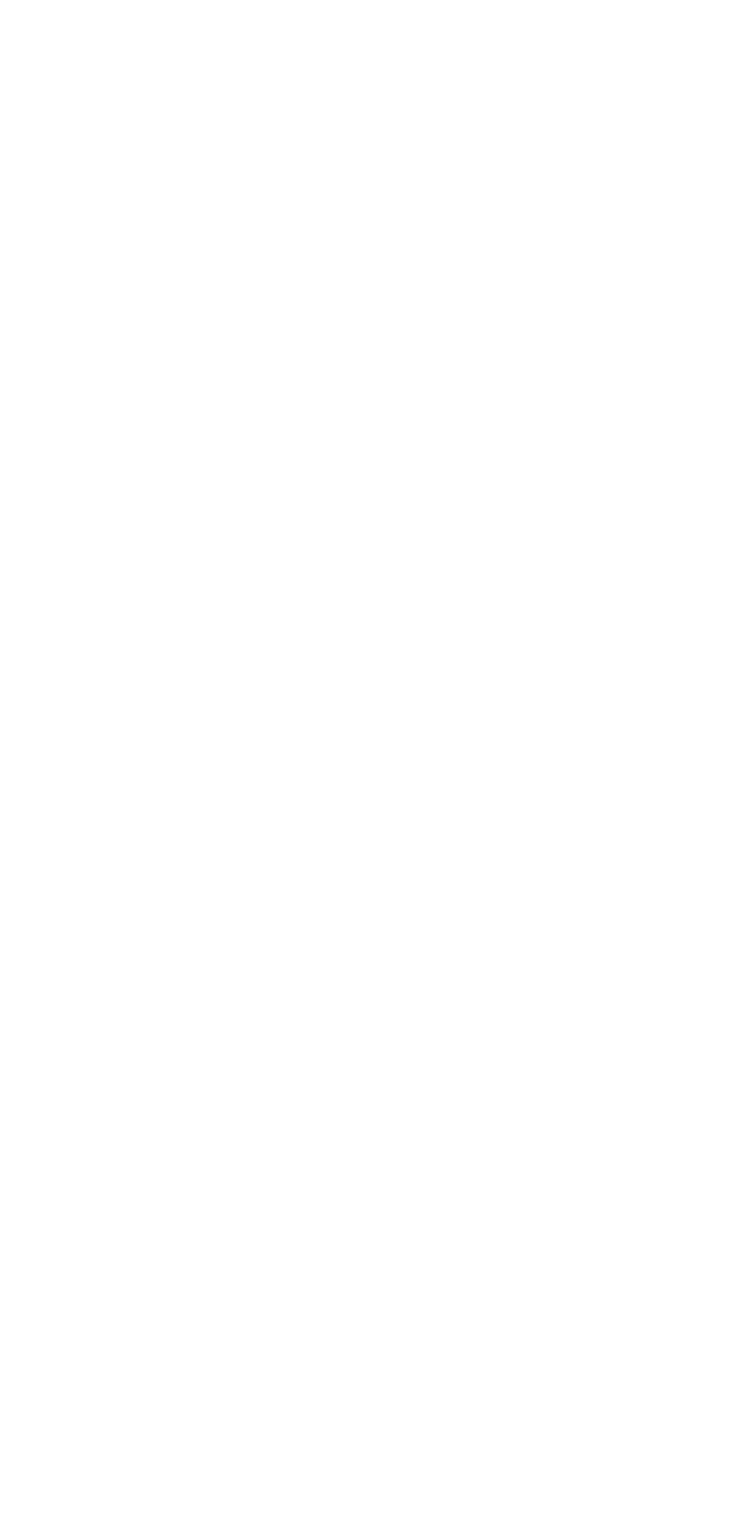
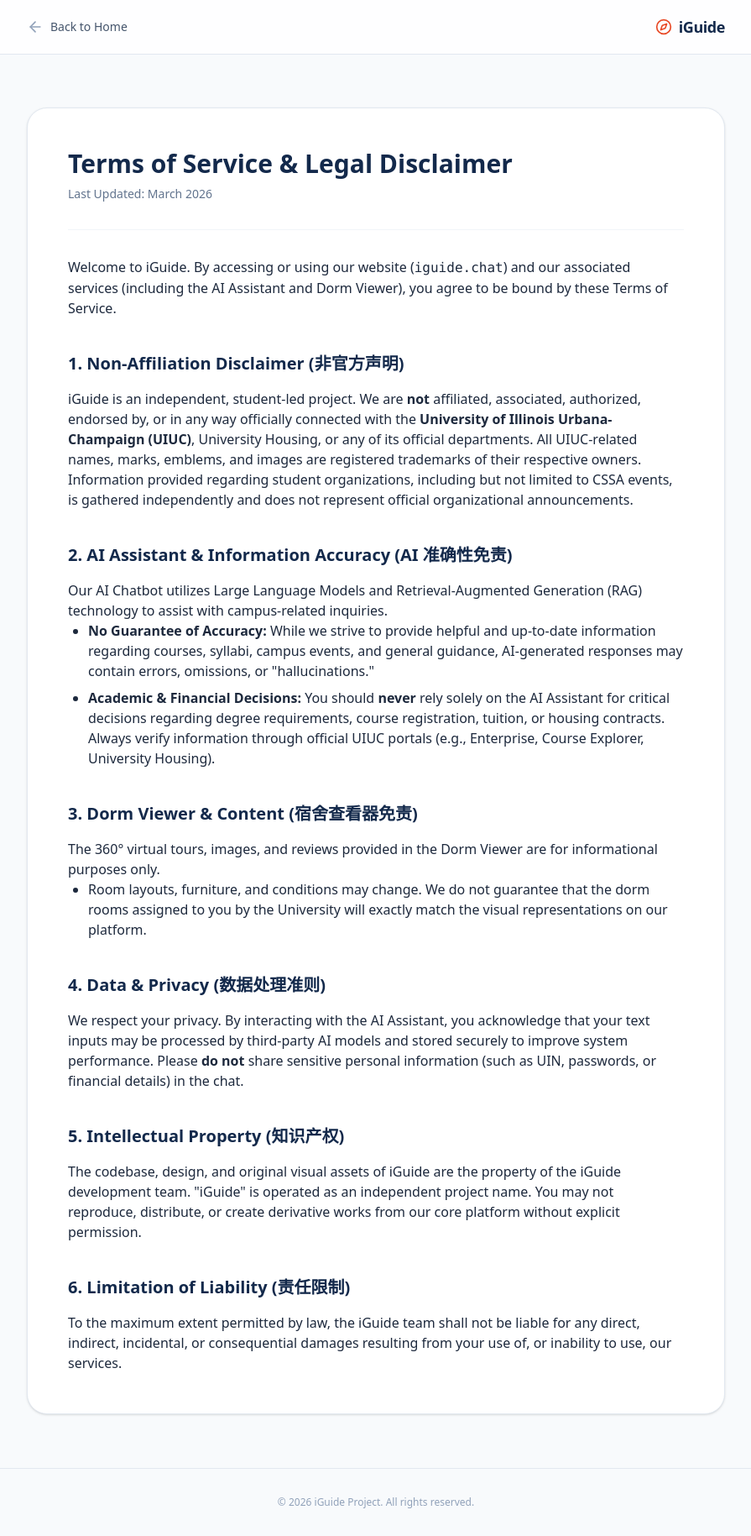
Before and after one commit to a2751012962/iGuide-landing, a React (Vite) app: page /terms in a window 1280 px wide. Before the commit this address had no page. Shown: the whole page at 84% size, without its empty margins (192-1087 px from the left). Before the commit the page ends 800 px from the top, so only its background shows below. Built offline with nearby package versions, Linux system fonts and the light colour scheme.

Commit message:
feat: add dedicated terms of service page and update footer links

```diff
--- a/src/App.tsx
+++ b/src/App.tsx
@@ -2,6 +2,7 @@ import { Routes, Route, Navigate } from 'react-router-dom';
 import About from './pages/About';
 import FeatureA from './pages/FeatureA';
 import FeatureB from './pages/FeatureB';
+import Terms from './pages/Terms';
 
 export default function App() {
   return (
@@ -10,6 +11,7 @@ export default function App() {
       <Route path="/about" element={<About />} />
       <Route path="/featureA" element={<FeatureA />} />
       <Route path="/featureB" element={<FeatureB />} />
+      <Route path="/terms" element={<Terms />} />
     </Routes>
   );
 }
--- a/src/pages/About/index.tsx
+++ b/src/pages/About/index.tsx
@@ -334,9 +334,9 @@ export default function About() {
                         {t.footer.copyright}
                     </p>
                     <div className="flex flex-wrap justify-center gap-4 text-xs font-medium text-slate-500">
-                        <a href="#" className="hover:text-[#E84A27] transition-colors">{t.footer.terms}</a>
-                        <a href="#" className="hover:text-[#E84A27] transition-colors">{t.footer.privacy}</a>
-                        <a href="#" className="hover:text-[#E84A27] transition-colors">{t.footer.disclaimer}</a>
+                        <Link to="/terms" className="hover:text-[#E84A27] transition-colors">{t.footer.terms}</Link>
+                        <Link to="/terms" className="hover:text-[#E84A27] transition-colors">{t.footer.privacy}</Link>
+                        <Link to="/terms" className="hover:text-[#E84A27] transition-colors">{t.footer.disclaimer}</Link>
                         <a href="mailto:support@iguide.chat" className="hover:text-[#E84A27] transition-colors">{t.footer.contact}</a>
                     </div>
                 </div>
--- /dev/null
+++ b/src/pages/Terms/index.tsx
@@ -0,0 +1,66 @@
+import { Link } from 'react-router-dom';
+import { Compass, ArrowLeft } from 'lucide-react';
+
+export default function Terms() {
+    return (
+        <div className="min-h-screen bg-slate-50 font-sans text-slate-800 selection:bg-orange-100 selection:text-orange-900">
+            {/* Simple Navigation */}
+            <nav className="fixed top-0 left-0 right-0 z-50 bg-white/80 backdrop-blur-md border-b border-slate-200">
+                <div className="max-w-4xl mx-auto px-4 sm:px-6 lg:px-8">
+                    <div className="flex justify-between items-center h-16">
+                        <Link to="/about" className="flex items-center gap-2 group">
+                            <ArrowLeft className="w-5 h-5 text-slate-400 group-hover:text-[#E84A27] transition-colors" />
+                            <span className="text-sm font-medium text-slate-600 group-hover:text-[#E84A27] transition-colors">Back to Home</span>
+                        </Link>
+                        <div className="flex items-center gap-2">
+                            <Compass className="w-5 h-5 text-[#E84A27]" />
+                            <span className="text-lg font-bold tracking-tight text-[#13294B]">iGuide</span>
+                        </div>
+                    </div>
+                </div>
+            </nav>
+
+            {/* Content Area */}
+            <main className="pt-32 pb-16 px-4 sm:px-6 lg:px-8 max-w-4xl mx-auto">
+                <div className="bg-white rounded-3xl p-8 sm:p-12 shadow-sm border border-slate-200 prose prose-slate max-w-none">
+                    <h1 className="text-3xl font-bold text-[#13294B] mb-2">Terms of Service & Legal Disclaimer</h1>
+                    <p className="text-sm text-slate-500 mb-8 border-b border-slate-100 pb-8">Last Updated: March 2026</p>
+
+                    <p>Welcome to iGuide. By accessing or using our website (<code>iguide.chat</code>) and our associated services (including the AI Assistant and Dorm Viewer), you agree to be bound by these Terms of Service.</p>
+
+                    <h3 className="text-xl font-semibold text-[#13294B] mt-10 mb-4">1. Non-Affiliation Disclaimer (非官方声明)</h3>
+                    <p>iGuide is an independent, student-led project. We are <strong>not</strong> affiliated, associated, authorized, endorsed by, or in any way officially connected with the <strong>University of Illinois Urbana-Champaign (UIUC)</strong>, University Housing, or any of its official departments. All UIUC-related names, marks, emblems, and images are registered trademarks of their respective owners. Information provided regarding student organizations, including but not limited to CSSA events, is gathered independently and does not represent official organizational announcements.</p>
+
+                    <h3 className="text-xl font-semibold text-[#13294B] mt-10 mb-4">2. AI Assistant & Information Accuracy (AI 准确性免责)</h3>
+                    <p>Our AI Chatbot utilizes Large Language Models and Retrieval-Augmented Generation (RAG) technology to assist with campus-related inquiries.</p>
+                    <ul className="list-disc pl-6 space-y-2">
+                        <li><strong>No Guarantee of Accuracy:</strong> While we strive to provide helpful and up-to-date information regarding courses, syllabi, campus events, and general guidance, AI-generated responses may contain errors, omissions, or "hallucinations."</li>
+                        <li><strong>Academic & Financial Decisions:</strong> You should <strong>never</strong> rely solely on the AI Assistant for critical decisions regarding degree requirements, course registration, tuition, or housing contracts. Always verify information through official UIUC portals (e.g., Enterprise, Course Explorer, University Housing).</li>
+                    </ul>
+
+                    <h3 className="text-xl font-semibold text-[#13294B] mt-10 mb-4">3. Dorm Viewer & Content (宿舍查看器免责)</h3>
+                    <p>The 360° virtual tours, images, and reviews provided in the Dorm Viewer are for informational purposes only.</p>
+                    <ul className="list-disc pl-6 space-y-2">
+                        <li>Room layouts, furniture, and conditions may change. We do not guarantee that the dorm rooms assigned to you by the University will exactly match the visual representations on our platform.</li>
+                    </ul>
+
+                    <h3 className="text-xl font-semibold text-[#13294B] mt-10 mb-4">4. Data & Privacy (数据处理准则)</h3>
+                    <p>We respect your privacy. By interacting with the AI Assistant, you acknowledge that your text inputs may be processed by third-party AI models and stored securely to improve system performance. Please <strong>do not</strong> share sensitive personal information (such as UIN, passwords, or financial details) in the chat.</p>
+
+                    <h3 className="text-xl font-semibold text-[#13294B] mt-10 mb-4">5. Intellectual Property (知识产权)</h3>
+                    <p>The codebase, design, and original visual assets of iGuide are the property of the iGuide development team. "iGuide" is operated as an independent project name. You may not reproduce, distribute, or create derivative works from our core platform without explicit permission.</p>
+
+                    <h3 className="text-xl font-semibold text-[#13294B] mt-10 mb-4">6. Limitation of Liability (责任限制)</h3>
+                    <p>To the maximum extent permitted by law, the iGuide team shall not be liable for any direct, indirect, incidental, or consequential damages resulting from your use of, or inability to use, our services.</p>
+                </div>
+            </main>
+
+            {/* Simple Footer */}
+            <footer className="bg-slate-50 py-8 border-t border-slate-200 text-center">
+                <p className="text-slate-400 text-xs text-center">
+                    © 2026 iGuide Project. All rights reserved.
+                </p>
+            </footer>
+        </div>
+    );
+}
```
